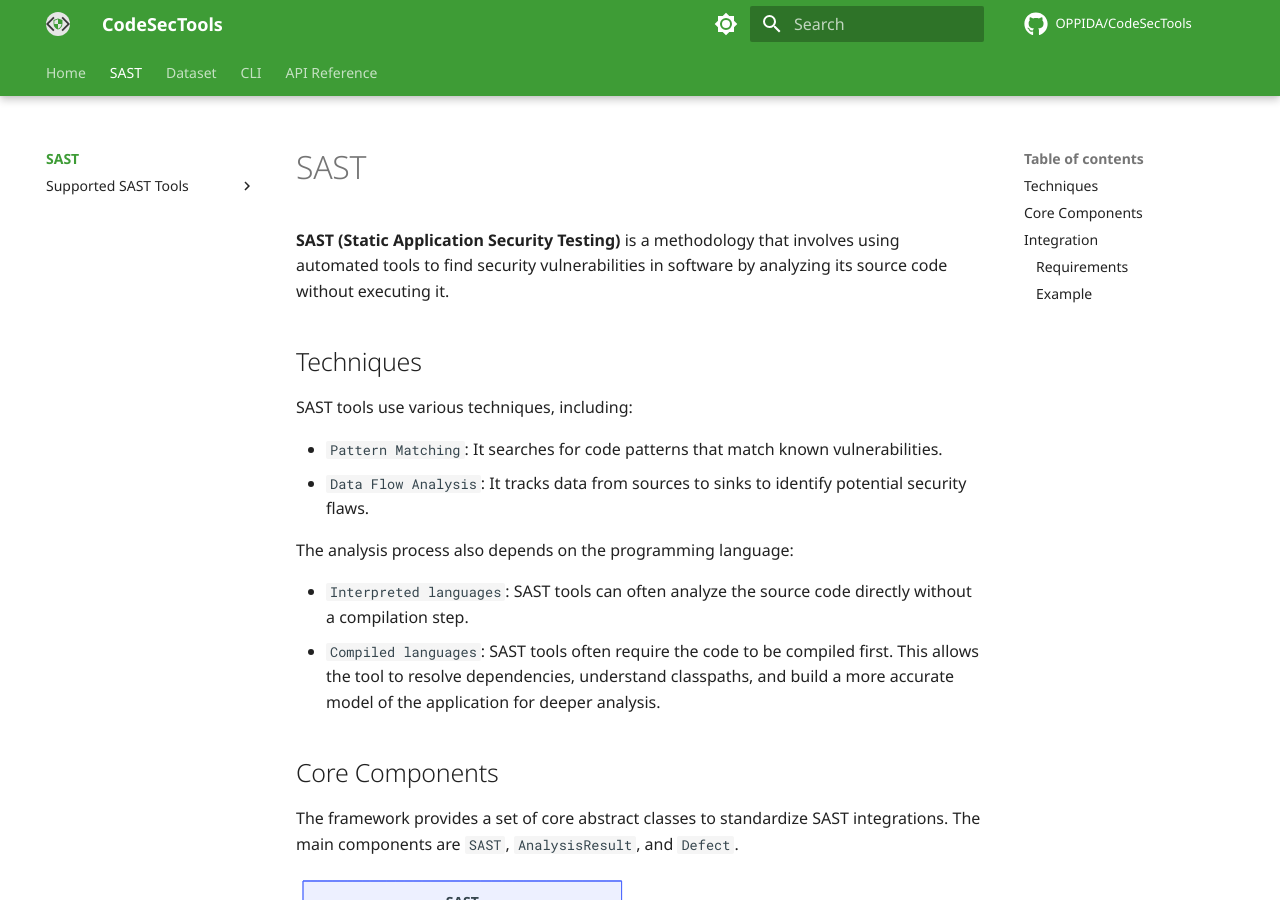
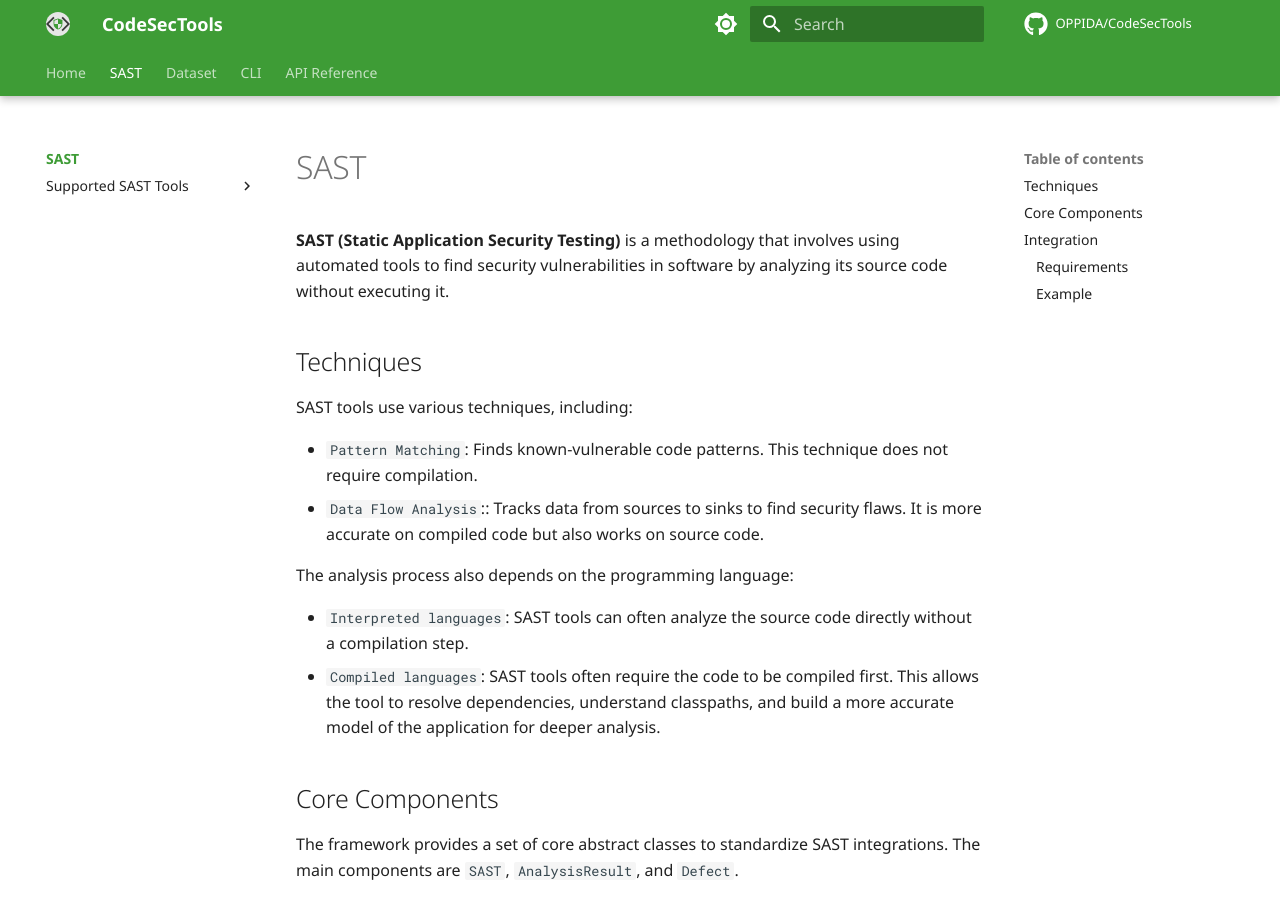
Before and after one commit to OPPIDA/CodeSecTools, an MkDocs documentation site: the page built from docs/sast/index.md, in a window 1280 px wide and 900 px high. Built offline with MkDocs 1.6.1 and Material for MkDocs 9.7.7, drawn with Linux system fonts in a browser that asks for light colours; plug-ins that fetch from the network failed and are left out; comment, search, counter and statistics services are not loaded.

Commit message:
docs(sasts): clarify data flow analysis of source vs. compiled code

```diff
--- a/docs/sast/index.md
+++ b/docs/sast/index.md
@@ -6,8 +6,8 @@
 
 SAST tools use various techniques, including:
 
-- `Pattern Matching`: It searches for code patterns that match known vulnerabilities.
-- `Data Flow Analysis`: It tracks data from sources to sinks to identify potential security flaws.
+- `Pattern Matching`: Finds known-vulnerable code patterns. This technique does not require compilation.
+- `Data Flow Analysis`:: Tracks data from sources to sinks to find security flaws. It is more accurate on compiled code but also works on source code.
 
 The analysis process also depends on the programming language:
 
--- a/docs/sast/profiles/bearer.yaml
+++ b/docs/sast/profiles/bearer.yaml
@@ -1,6 +1,6 @@
 name: Bearer
 description: Bearer is a static application security testing (SAST) tool designed to scan your source code and analyze data flows to identify, filter, and prioritize security and privacy risks.
-type: Data Flow Analysis
+type: Data Flow Analysis (Source code)
 url: https://github.com/Bearer/bearer
 supported_version: 1.151.0
 legal:
--- a/docs/sast/profiles/coverity.yaml
+++ b/docs/sast/profiles/coverity.yaml
@@ -1,6 +1,6 @@
 name: Coverity Static Analysis
 description: Coverity® Static Analysis provides comprehensive code scanning that empowers developers and security teams to deliver high-quality software that complies with security, functional safety, and industry standards.
-type: Data Flow Analysis
+type: Data Flow Analysis (Source code and compiled code)
 url: https://www.blackduck.com/static-analysis-tools-sast/coverity.html
 supported_version: 2024.12.1
 legal:
--- a/docs/sast/profiles/snykcode.yaml
+++ b/docs/sast/profiles/snykcode.yaml
@@ -1,6 +1,6 @@
 name: Snyk Code
 description: Snyk Code is a developer-first static application security testing (SAST) solution. By scanning code in real-time and providing actionable insights directly in the developer workflow across IDEs, repositories, and CI/CD pipelines, you can identify and address vulnerabilities early on. The AI-based engine results in fewer false positives for your developers, improving code quality and security.
-type: Data Flow Analysis
+type: Data Flow Analysis (Source code)
 url: https://docs.snyk.io/scan-with-snyk/snyk-code
 supported_version: 1.1298.3
 legal:
```
